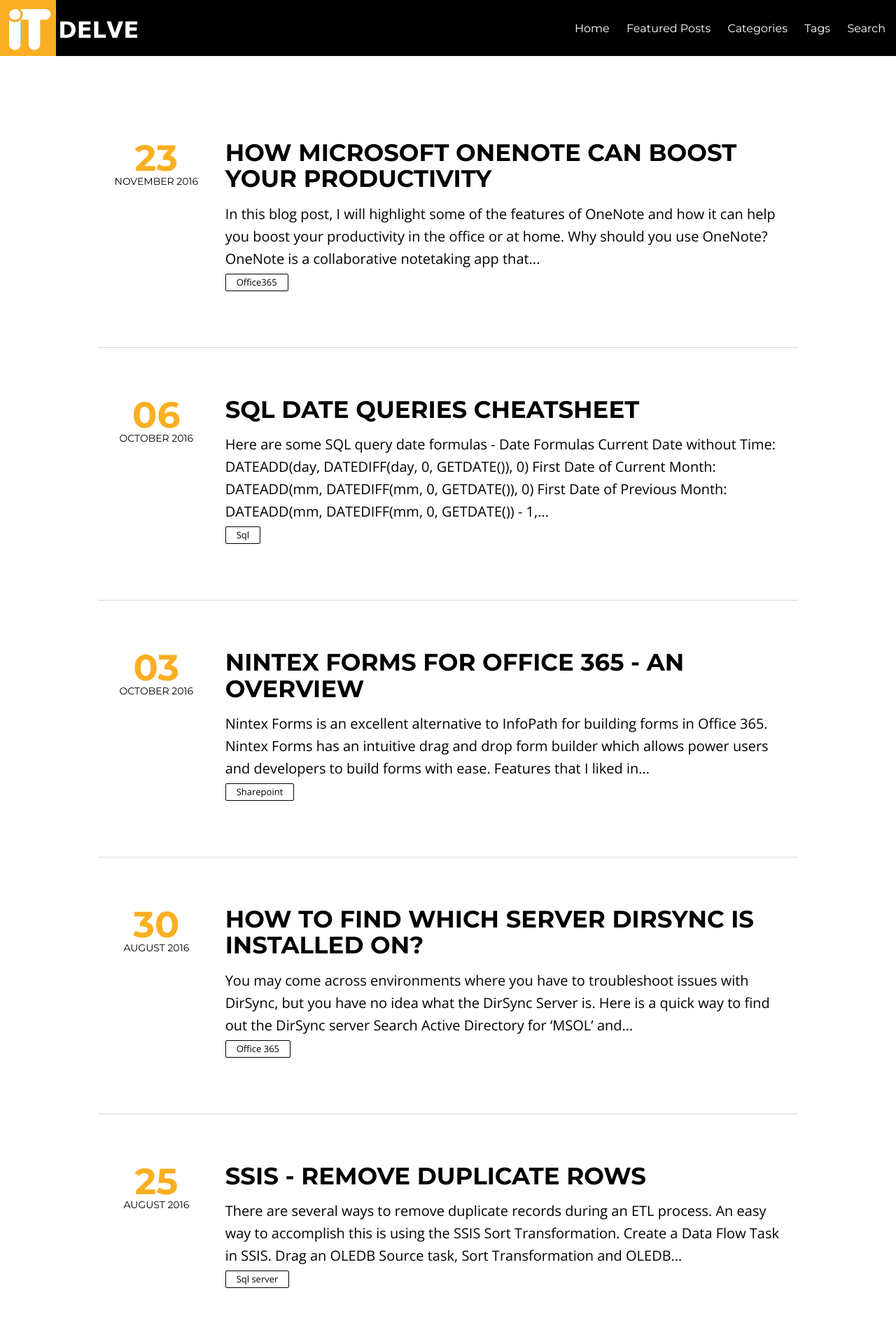
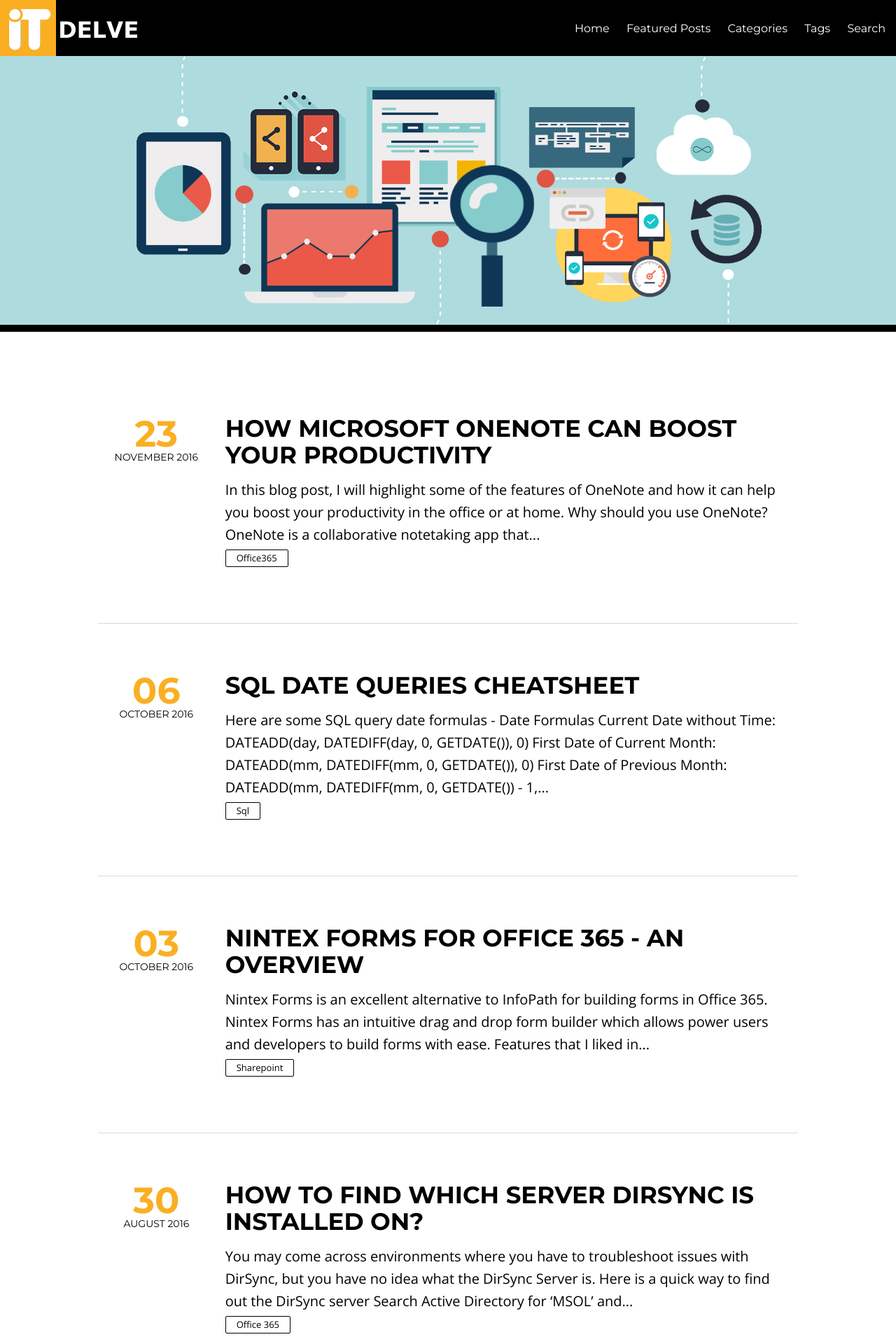
Before and after one commit to ldsouza/ldsouza.github.io, a Jekyll site: the page built from index.html, in a window 1280 px wide. Shown: the top 1920 px of the page at 70% size. Built offline with Jekyll 4.4.1, drawn with Linux system fonts in a browser that asks for light colours; nearby versions of some CDN libraries; the list of posts is cut into pages by our own code.

Commit message:
Update home.html

```diff
--- a/_layouts/home.html
+++ b/_layouts/home.html
@@ -32,7 +32,9 @@
     <div class="notepad-site-head-content" >
         <div class="notepad-site-head-bg"></div>
 
-
+	    	<figure>
+	<img src="{{ site.url }}/images/cover2.png" alt="Hossain Mohammad Faysal">
+</figure>
 
     </div>
 </header>
```
